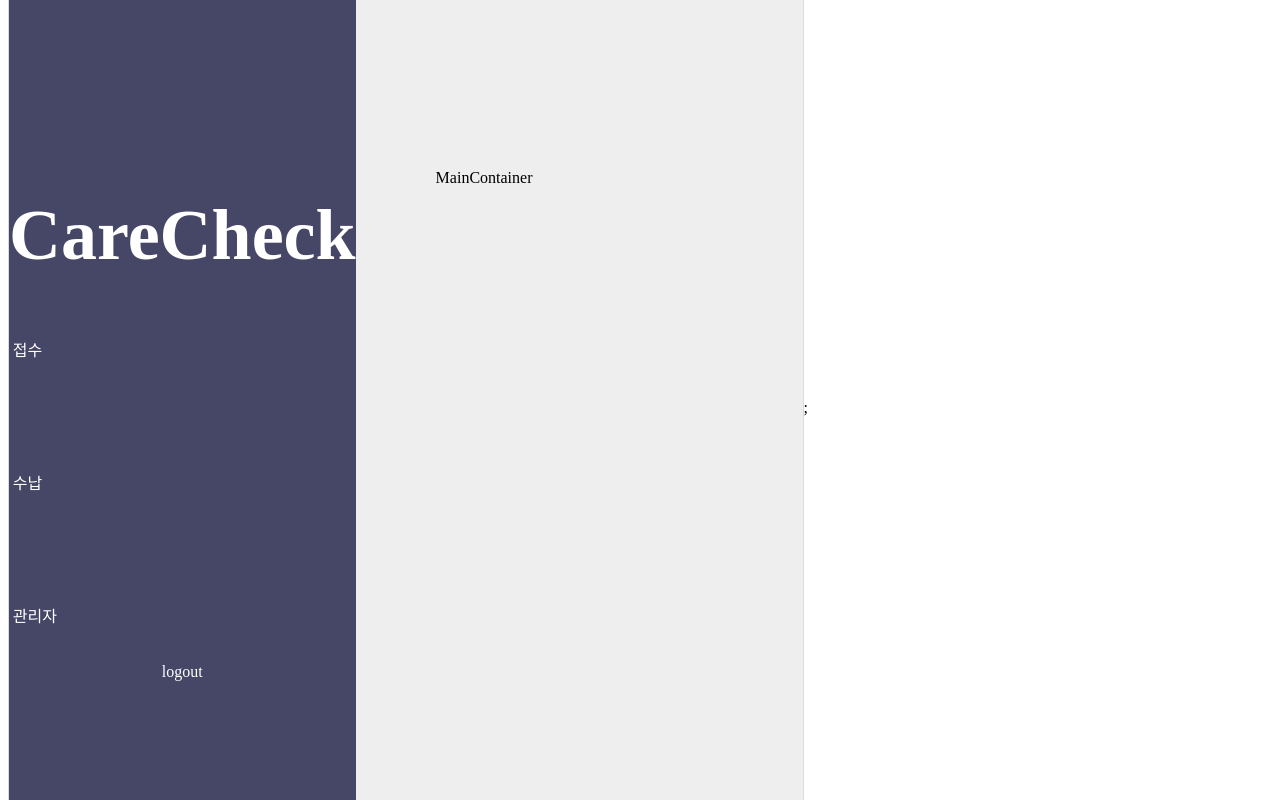
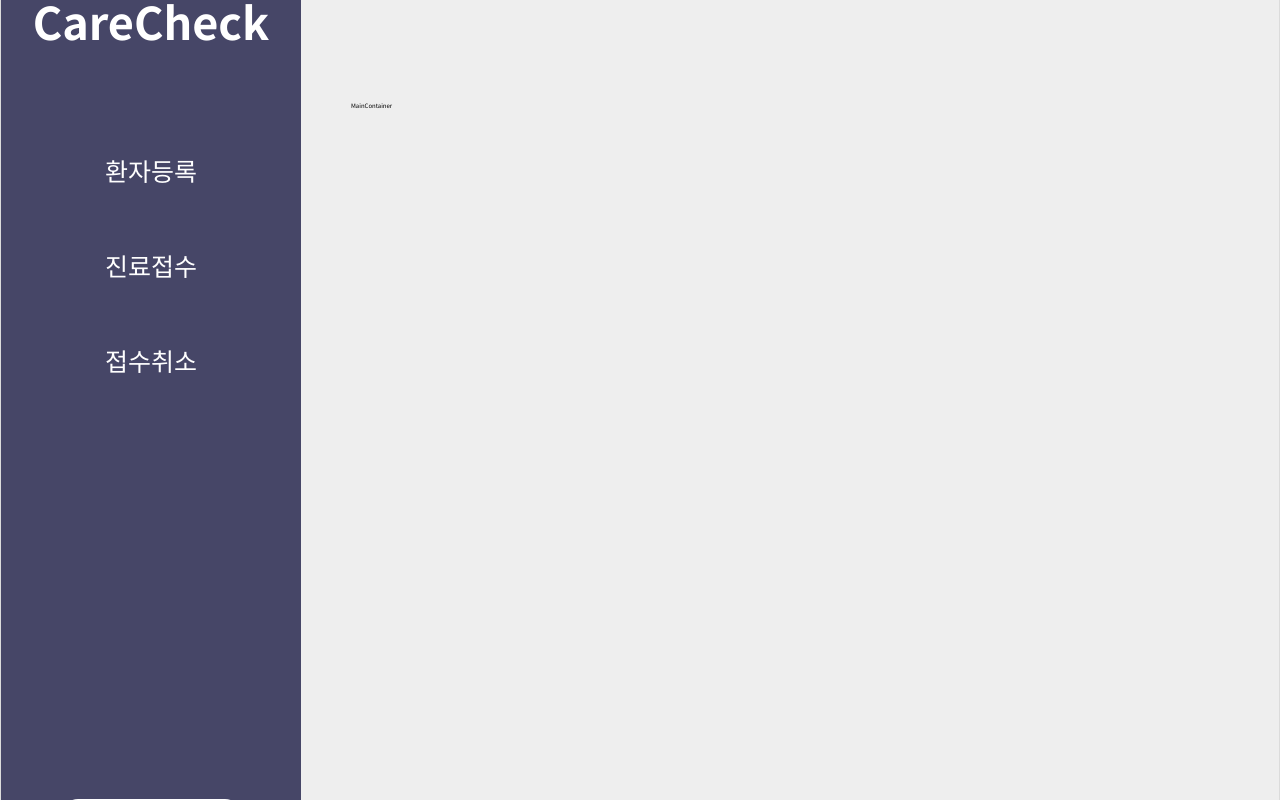
Before and after one commit to CareCheck-KoreaIT/CareCheck_koreaIt_front, a React (Vite) app: page / in a window 1280 px wide. Shown: the top 800 px of the page. Built offline with nearby package versions, Linux system fonts and the light colour scheme.

Commit message:
사이드바완성

```diff
--- a/src/components/common/MainHeader/MainHeader.jsx
+++ b/src/components/common/MainHeader/MainHeader.jsx
@@ -1,9 +1,18 @@
-import React from 'react'
+/**@jsxImportSource @emotion/react */
+import * as s from "./style";
+import React from "react";
 
 function MainHeader() {
   return (
-    <div>MainHeader</div>
-  )
+    <div css={s.headContainer}>
+      <div>접수</div>
+      <div>수납</div>
+      <div>처방</div>
+      <div>통계</div>
+      <div>관리자</div>
+      <div>Logout</div>
+    </div>
+  );
 }
 
-export default MainHeader
+export default MainHeader;
--- a/src/components/common/MainHeader/style.js
+++ b/src/components/common/MainHeader/style.js
@@ -0,0 +1,10 @@
+import { css } from "@emotion/react";
+
+export const headContainer = css`
+  box-sizing: border-box;
+  display: flex;
+  justify-content: space-between;
+  align-items: center;
+  margin-left: 5rem;
+  width: 100%;
+`;
--- a/src/components/common/MainLayout/MainLayout.jsx
+++ b/src/components/common/MainLayout/MainLayout.jsx
@@ -5,7 +5,7 @@ import React from "react";
 function MainLayout({ children }) {
   return (
     <div css={s.layout}>
-      <div css={s.container}>{children}</div>;
+      <div css={s.container}>{children}</div>
     </div>
   );
 }
--- a/src/components/common/MainLayout/style.js
+++ b/src/components/common/MainLayout/style.js
@@ -4,8 +4,8 @@ export const layout = css`
   display: flex;
   justify-content: center;
   align-items: center;
-  width: 100vh;
-  height: 100vh;
+  width: 100%;
+  height: 100%;
 `;
 
 export const container = css`
@@ -14,8 +14,8 @@ export const container = css`
   border: 0.1rem solid #dbdbdb;
   border-radius: 0.4rem;
 
-  width: 110rem;
-  height: 70rem;
+  width: 160rem;
+  height: 100rem;
 
   background-color: #ffffff;
   overflow: hidden;
--- a/src/components/common/MainSidebar/MainSidebar.jsx
+++ b/src/components/common/MainSidebar/MainSidebar.jsx
@@ -9,11 +9,11 @@ function MainSidebar() {
         <h2>CareCheck</h2>
       </header>
       <section css={s.section}>
-        <div>접수</div>
-        <div>수납</div>
-        <div>관리자</div>
+        <div>환자등록</div>
+        <div>진료접수</div>
+        <div>접수취소</div>
       </section>
-      <footer>
+      <footer css={s.footer}>
         <div>logout</div>
       </footer>
     </div>
--- a/src/components/common/MainSidebar/style.js
+++ b/src/components/common/MainSidebar/style.js
@@ -4,7 +4,7 @@ export const sidebar = css`
   box-sizing: border-box;
   display: flex;
   flex-direction: column;
-  justify-content: center;
+  justify-content: space-between;
   align-items: center;
   width: 100%;
   height: 100%;
@@ -15,6 +15,7 @@ export const sidebar = css`
 `;
 
 export const header = css`
+  margin-top: 5rem;
   font-size: 3rem;
   font-weight: bold;
 `;
@@ -22,11 +23,33 @@ export const header = css`
 export const section = css`
   display: flex;
   flex-direction: column;
+  height: 60rem;
   gap: 4.5rem;
   & > div {
+    display: flex;
+    justify-content: center;
+    align-items: center;
     width: 21.2rem;
-    height: 3.8rem;
+    height: 5rem;
     background-color: #464667;
+    font-size: 2.5rem;
     cursor: pointer;
   }
 `;
+
+export const footer = css`
+  display: flex;
+  margin-bottom: 5rem;
+  & > div {
+    display: flex;
+    justify-content: center;
+    align-items: center;
+    border-radius: 1.5rem;
+    width: 17.7rem;
+    height: 5rem;
+    background-color: #ffffff;
+    font-size: 2rem;
+    color: #273a34;
+    cursor: pointer;
+  }
+`;
--- a/src/main.jsx
+++ b/src/main.jsx
@@ -4,6 +4,8 @@ import App from "./App.jsx";
 import { RecoilRoot } from "recoil";
 import { BrowserRouter } from "react-router-dom";
 import { QueryClient, QueryClientProvider } from "@tanstack/react-query";
+import { Global } from "@emotion/react";
+import { global } from "./styles/global";
 
 // const queryClient = new QueryClient({
 //   defaultOptions: {
@@ -18,6 +20,8 @@ import { QueryClient, QueryClientProvider } from "@tanstack/react-query";
 // });
 
 createRoot(document.getElementById("root")).render(
+  <>
+    <Global styles={global} />
     <RecoilRoot>
       {/* <QueryClientProvider client={queryClient}> */}
       <BrowserRouter>
@@ -25,4 +29,5 @@ createRoot(document.getElementById("root")).render(
       </BrowserRouter>
       {/* </QueryClientProvider> */}
     </RecoilRoot>
+  </>
 );
--- a/src/routes/MainRoute/style.js
+++ b/src/routes/MainRoute/style.js
@@ -4,19 +4,19 @@ export const layout = css`
   box-sizing: border-box;
   display: flex;
   width: 100%;
-  height: 100%; /* 화면 전체 높이 */
+  height: 100%;
   background-color: #eeeeee;
 `;
 
 export const sidebar = css`
-  width: 25rem;
+  width: 30rem;
 `;
 
 export const container = css`
   display: flex;
   flex-direction: column;
   margin: 5rem;
-  width: 75rem;
+  width: 60rem;
 `;
 
 export const header = css`
--- a/src/styles/global.js
+++ b/src/styles/global.js
@@ -1,21 +1,24 @@
 import { css } from "@emotion/react";
 
 export const global = css`
-
-    @import url('https://fonts.googleapis.com/css2?family=Noto+Sans+KR:wght@100..900&display=swap');
+  @import url("https://fonts.googleapis.com/css2?family=Noto+Sans+KR:wght@100..900&display=swap");
 
   * {
-        color: #333333;
+    /* color: #333333; */
   }
 
-    html, body, #root {
+  html,
+  body,
+  #root {
+    max-width: 1920px;
+    max-height: 1080px;
     margin: 0;
     padding: 0;
     height: 100vh;
-        overflow: auto;
+    overflow: hidden;
 
     font-family: "Noto Sans KR", serif;
-        font-size: 62.5%;   /** 1rem을 10px로 변환 */
+    font-size: 62.5%; /** 1rem을 10px로 변환 */
   }
 
   #root {
@@ -24,8 +27,4 @@ export const global = css`
     align-items: center;
     background-color: #fafafa;
   }
-
-
-
-
 `;
```
Lines whose indentation alone changed are shown as unchanged.
